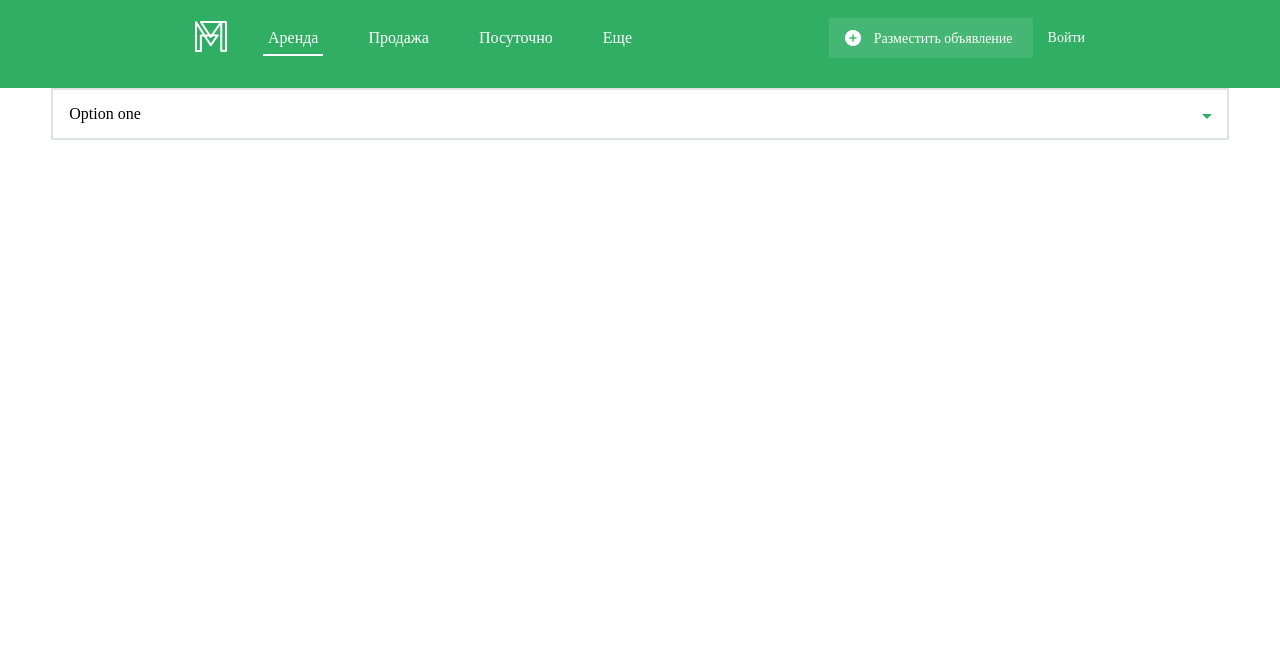
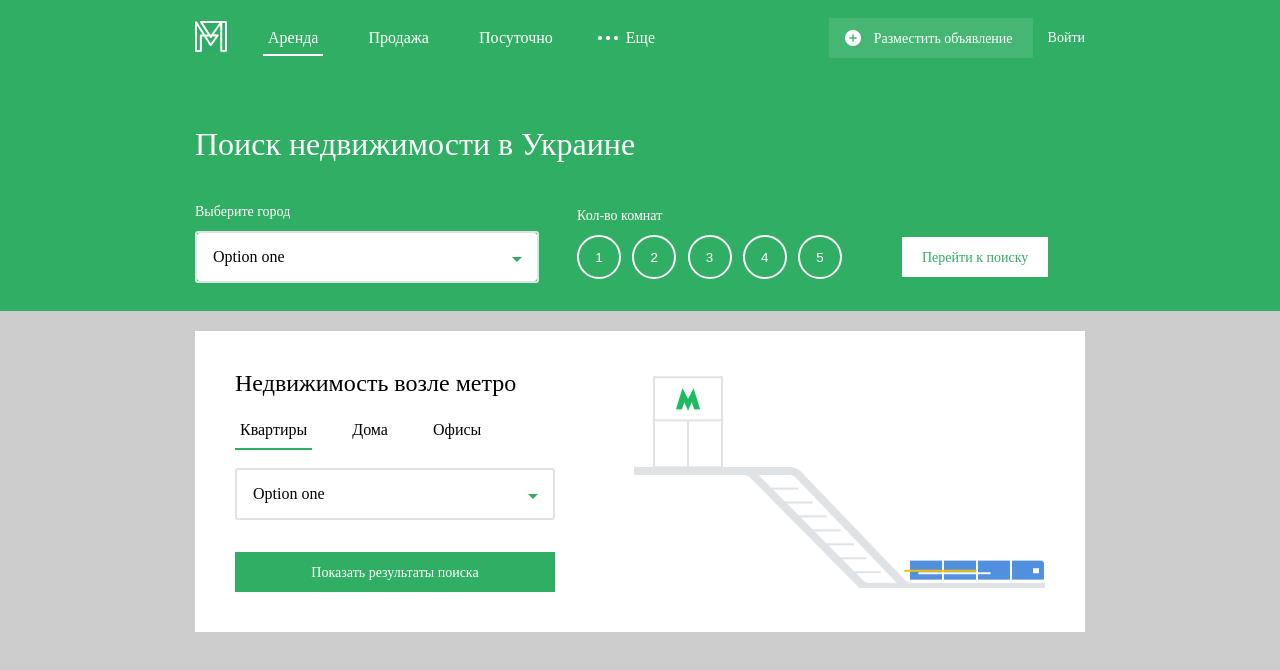
Before and after one commit to dbevz/metrovka, a website: page src/index.html in a window 1280 px wide. Drawn offline with nearby package versions, Linux system fonts and the light colour scheme; files that its build step writes are made by us from their sources.

Commit message:
create block search & filter-card

```diff
--- a/src/index.html
+++ b/src/index.html
@@ -8,14 +8,14 @@
 <body>
 
   //= template/header.html
+  //= template/search.html
   <div class="container">
-    <div class="dropdown">
-    <div class="dropdown__option dropdown__option_active">Option one</div>
-      <div class="dropdown__option">Option two</div>
-      <div class="dropdown__option">Option three</div>
-      <div class="dropdown__option">Option four</div>
-    </div>
+    //= template/filters-card.html
+
+
   </div>
+
+
   <script src="js/main.js"></script>
 </body>
 </html>
--- a/src/scss/_global.scss
+++ b/src/scss/_global.scss
@@ -31,6 +31,7 @@ footer, header, hgroup, menu, nav, section {
 }
 body {
   line-height: 1;
+  background-color: rgba(0, 0, 0, 0.2);
 }
 ol, ul {
   list-style: none;
@@ -53,6 +54,6 @@ table {
 }
 .container {
   width: 92%;
-  max-wdth: 890px;
+  max-width: 890px;
   margin: auto;
 }
--- a/src/scss/main.scss
+++ b/src/scss/main.scss
@@ -7,3 +7,5 @@
 
 @import 'partials/header.scss';
 @import 'partials/navigation.scss';
+@import 'partials/search.scss';
+@import 'partials/filters-card.scss';
--- a/src/scss/partials/_button.scss
+++ b/src/scss/partials/_button.scss
@@ -2,6 +2,7 @@
   display: block;
   font-size: 0.875rem;
   padding: 14px 20px 12px 20px;
+  text-align: center;
 }
 
 .button_primary {
@@ -13,16 +14,21 @@
 
 .button_primary:hover {
   background-color: #50DB88;
+  cursor: pointer;
 }
 
 .button_secondary {
   border: solid 2px #30AE63;
-  background-color: transparent;
+  background-color: #fff;
+  color: #30AE63;
 }
 
 .button_secondary:hover {
   border: none;
   background-color: #30AE63;
+  border: solid 2px #30AE63;
+  color: #fff;
+  cursor: pointer;
 }
 
 .button_primary[disabled] {
--- a/src/scss/partials/_dropdown.scss
+++ b/src/scss/partials/_dropdown.scss
@@ -1,17 +1,30 @@
 .dropdown {
   display: flex;
-  flex-direction: column;
+
+  position: relative;
+  min-height: 52px;
+  z-index: 1;
+  border: solid 2px #DFE3E6;
+  border-radius: 3px;
+  .dropdown__list {
+    position: absolute;
+    display: flex;
+    width: 100%;
+    background-color: #FFF;
+    flex-direction: column;
+    border: none;
+    border-radius: 3px;
+    z-index: 2;
+  }
 
 
-  background-image: url("../img/triangle-icon.png");
-  background-repeat: no-repeat;
-  border: solid 2px #DFE3E6;
-  background-position: right 15px top 24px;
 
   .dropdown__option {
     display: none;
     padding: 16px;
     order: 2;
+    position: relative;
+
   }
 
   .dropdown__option:hover {
@@ -23,6 +36,9 @@
   .dropdown__option_active {
     display: block;
     order: 1;
+    background-image: url("../img/triangle-icon.png");
+    background-repeat: no-repeat;
+    background-position: right 15px top 24px;
   }
 
   .dropdown__option_active:hover {
@@ -32,15 +48,27 @@
 }
 
 .dropdown_open {
-  border-color: #30AE63;
+  border: none;
+
+  .dropdown__list {
+    position: absolute;
+    display: flex;
+    width: 100%;
+    background-color: #FFF;
+    flex-direction: column;
+    border: solid 2px #30AE63;
+  }
+
+
+
+  .dropdown__option {
+    display: block;
+  }
 
   .dropdown__option_active {
     border-bottom: solid 2px #DFE3E6;
   }
 
-  .dropdown__option {
-    display: block;
-  }
 }
 
 .dropdown_disabled {
--- /dev/null
+++ b/src/scss/partials/_filters-card.scss
@@ -0,0 +1,75 @@
+.filters-card {
+  margin: 20px 0;
+  display: flex;
+  justify-content: space-between;
+  align-items: center;
+  flex-wrap: wrap;
+  padding: 40px;
+  background-color: #fff;
+
+
+  &__header {
+    margin-bottom: 17px;
+    font-size: 1.5rem;
+  }
+
+
+  &__form {
+    width: 320px;
+  }
+
+  &__search-type {
+    margin-bottom: 18px;
+    display: flex;
+
+    &-link {
+      display: block;
+      color: #000;
+      text-decoration: none;
+      margin-right: 35px;
+      padding: 10px 5px;
+
+      &:last-child {
+        margin-right: 0;
+      }
+
+      &_active {
+        border-bottom: solid 2px #30AE63;
+      }
+
+      &:hover {
+        color: #30AE63;
+      }
+    }
+  }
+
+  &__select-form {
+    margin-bottom: 32px;
+  }
+
+  &__button {
+
+  }
+
+
+
+  &__image {
+    width: 411px;
+    height: 212px;
+  }
+
+
+
+
+  @media all and (max-width: 900px) {
+    flex-direction: column-reverse;
+    justify-content: center;
+
+
+    &__image {
+    width: 411px;
+    height: 212px;
+    margin-bottom: 30px;
+  }
+  }
+}
--- a/src/scss/partials/_header.scss
+++ b/src/scss/partials/_header.scss
@@ -1,6 +1,6 @@
 .header {
   background-color: #30AE63;
-  padding: 18px 0 30px 0;
+  padding: 18px 0 10px 0;
 }
 
 .header__container {
--- a/src/scss/partials/_navigation.scss
+++ b/src/scss/partials/_navigation.scss
@@ -18,6 +18,13 @@
   padding: 8px 5px;
 }
 
+.navigation__link-more {
+  padding-left: 28px;
+  background-image: url("../img/more-icon.png");
+  background-repeat: no-repeat;
+  background-position: left center;
+}
+
 .navigation__link_active {
   border-bottom: solid 2px #fff;
 }
--- /dev/null
+++ b/src/scss/partials/_search.scss
@@ -0,0 +1,70 @@
+.search {
+  background-color: #30AE63;
+  padding-top: 60px;
+  padding-bottom: 28px;
+
+  &__container {
+    display: flex;
+    justify-content: flex-start;
+    flex-wrap: wrap;
+    align-items: center;
+
+  }
+
+  &__header {
+    width: 100%;
+    color: #fff;
+    font-size: 2rem;
+    margin-bottom: 45px;
+  }
+
+  &__form-label {
+    width: 100%;
+    color: #fff;
+    margin-bottom: 12px;
+    font-size: 0.875rem;
+  }
+
+  &__city-form {
+    width: 344px;
+    margin-right: 38px;
+  }
+
+
+  &__room-form {
+    width: 265px;
+    margin-right: 58px;
+    display: flex;
+    justify-content: space-between;
+    flex-wrap: wrap;
+  }
+
+
+  &__room-quantity-button {
+    background-color: transparent;
+    color: #fff;
+    border-radius: 50%;
+    border: solid 2px #fff;
+    width: 44px;
+    height: 44px;
+
+    &:hover {
+      background-color: #fff;
+      cursor: pointer;
+      color: #000;
+    }
+  }
+
+
+  &__submit-button {
+    margin-top: 26px;
+
+    &:hover {
+      background-color: rgba(255, 255, 255, 0.3);
+    }
+  }
+
+
+
+
+}
--- /dev/null
+++ b/src/template/filters-card.html
@@ -0,0 +1,27 @@
+<div class="filters-card">
+  <div class="filters-card__form">
+    <h2 class="filters-card__header">Недвижимость возле метро</h2>
+
+    <div class="filters-card__search-type">
+      <a href="" class="filters-card__search-type-link filters-card__search-type-link_active">Квартиры</a>
+      <a href="" class="filters-card__search-type-link">Дома</a>
+      <a href="" class="filters-card__search-type-link">Офисы</a>
+    </div>
+
+    <div class="dropdown filters-card__select-form">
+      <div class="dropdown__list">
+        <div class="dropdown__option dropdown__option_active">Option one</div>
+        <div class="dropdown__option">Option two</div>
+        <div class="dropdown__option">Option three</div>
+        <div class="dropdown__option">Option four</div>
+      </div>
+    </div>
+
+    <a class="button button_primary filters-card__button">
+      Показать результаты поиска
+    </a>
+  </div>
+  <div class="filters-card__image">
+    <img src="img/metro.png" alt="">
+  </div>
+</div>
--- a/src/template/header.html
+++ b/src/template/header.html
@@ -15,7 +15,7 @@
           <a href="#" class="navigation__link">Посуточно</a>
         </li>
         <li>
-          <a href="#" class="navigation__link">Еще</a>
+          <a href="#" class="navigation__link navigation__link-more">Еще</a>
         </li>
       </ul>
     </nav>
--- /dev/null
+++ b/src/template/search.html
@@ -0,0 +1,29 @@
+<div class="search">
+  <div class="container search__container">
+    <h1 class="search__header">Поиск недвижимости в Украине</h1>
+    <div class="search__city-form">
+      <p class="search__form-label">Выберите город</p>
+      <div class="dropdown search__city-select">
+        <div class="dropdown__list">
+          <div class="dropdown__option dropdown__option_active">Option one</div>
+          <div class="dropdown__option">Option two</div>
+          <div class="dropdown__option">Option three</div>
+          <div class="dropdown__option">Option four</div>
+        </div>
+      </div>
+    </div>
+
+    <div class="search__room-form">
+      <p class="search__form-label">Кол-во комнат</p>
+      <button class="search__room-quantity-button">1</button>
+      <button class="search__room-quantity-button">2</button>
+      <button class="search__room-quantity-button">3</button>
+      <button class="search__room-quantity-button">4</button>
+      <button class="search__room-quantity-button">5</button>
+    </div>
+
+    <div class="search__submit-button button button_secondary">
+      Перейти к поиску
+    </div>
+  </div>
+</div>
```
Also changed, not shown: src/img/metro.png (added), src/img/more-icon.png (added).
